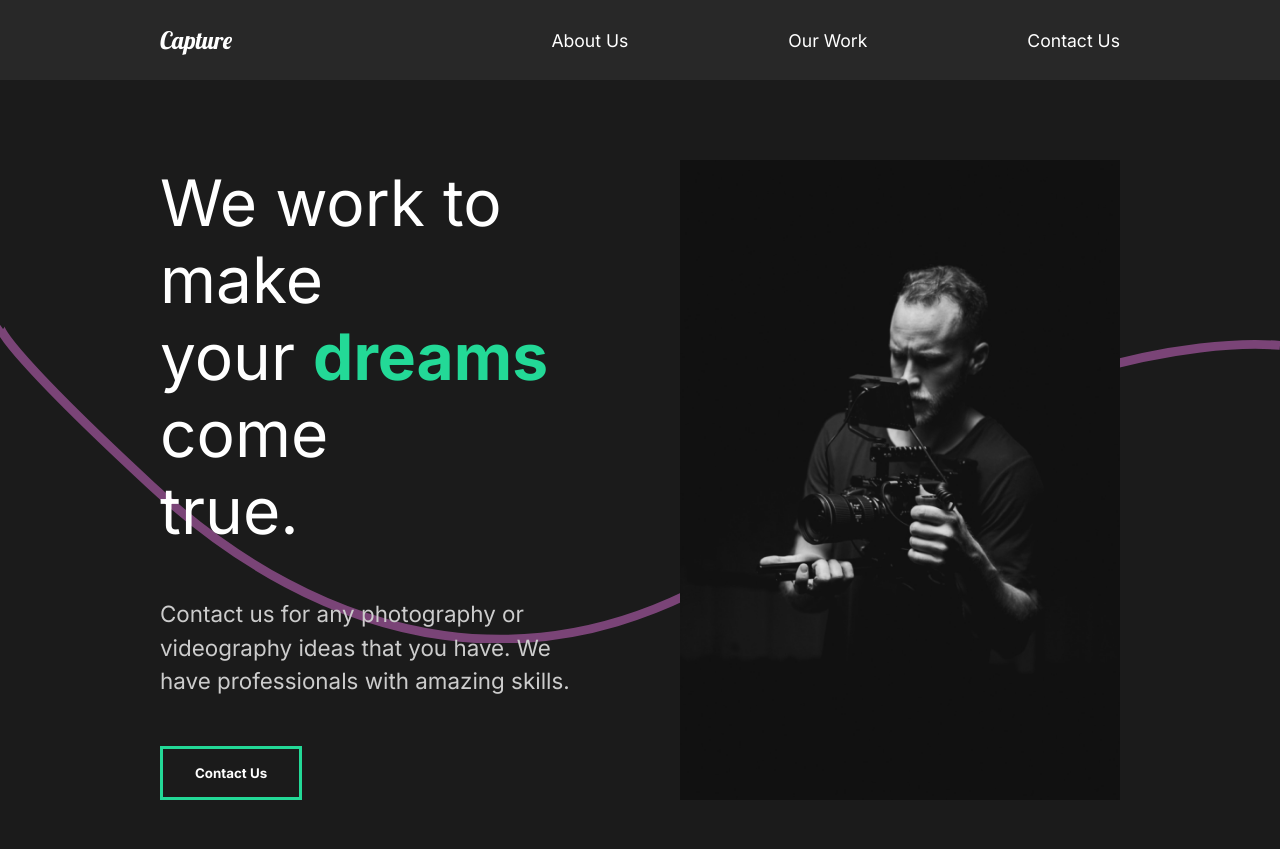
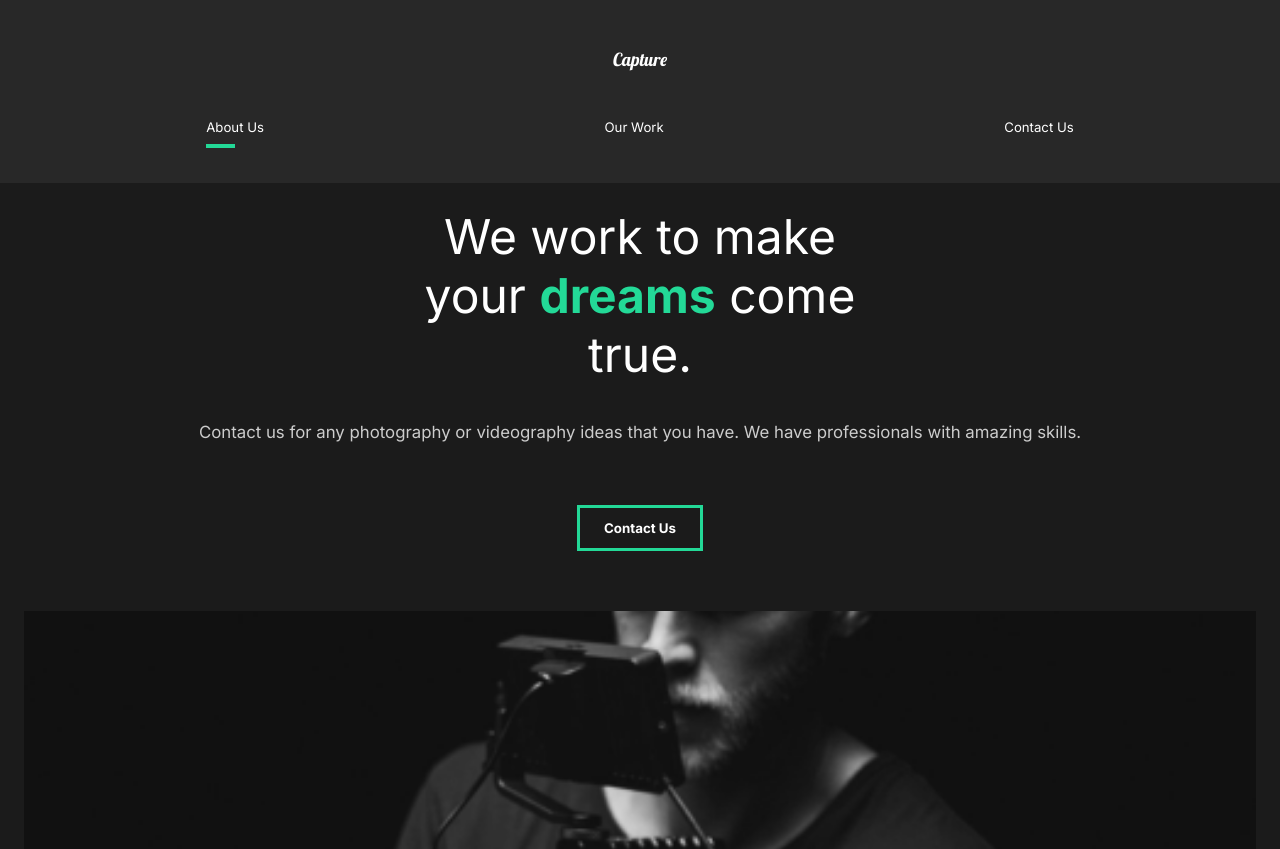
Before and after one commit to AaronClaes/portfolio-site-example, a React (Create React App) app: page / in a window 1280 px wide. Shown: the top 849 px of the page. Built offline with nearby package versions, Linux system fonts and the light colour scheme.

Commit message:
animated active navbar

```diff
--- a/src/components/GlobalStyle.js
+++ b/src/components/GlobalStyle.js
@@ -6,6 +6,13 @@
     padding: 0;
     box-sizing: border-box
 }
+
+html {
+    @media (max-width: 1700px) {
+        font-size: 75%;
+    }
+}
+
 body{
     background: #1b1b1b;
     font-family: 'Inter', sans-serif;
--- a/src/components/Nav.js
+++ b/src/components/Nav.js
@@ -1,8 +1,11 @@
 import React from "react";
 import styled from "styled-components";
 import { Link } from "react-router-dom";
+import { motion } from "framer-motion";
+import { useLocation } from "react-router-dom";
 
 const Nav = () => {
+  const { pathname } = useLocation();
   return (
     <StyledNav>
       <h1>
@@ -13,12 +16,27 @@
       <ul>
         <li>
           <Link to="/">About Us</Link>
+          <Line
+            transition={{ duration: 0.75 }}
+            initial={{ width: "0%" }}
+            animate={{ width: pathname === "/" ? "50%" : "0%" }}
+          />
         </li>
         <li>
           <Link to="/work">Our Work</Link>
+          <Line
+            transition={{ duration: 0.75 }}
+            initial={{ width: "0%" }}
+            animate={{ width: pathname === "/work" ? "50%" : "0%" }}
+          />
         </li>
         <li>
           <Link to="/contact">Contact Us</Link>
+          <Line
+            transition={{ duration: 0.75 }}
+            initial={{ width: "0%" }}
+            animate={{ width: pathname === "/contact" ? "50%" : "0%" }}
+          />
         </li>
       </ul>
     </StyledNav>
@@ -53,6 +71,36 @@
     padding-left: 10rem;
     position: relative;
   }
+
+  @media (max-width: 1300px) {
+    flex-direction: column;
+    padding: 2rem 1rem;
+    #logo {
+      display: inline-block;
+      margin: 2rem;
+    }
+    ul {
+      padding: 2rem;
+      justify-content: space-around;
+      width: 100%;
+    }
+    li {
+      padding: 0;
+    }
+  }
+`;
+
+const Line = styled(motion.div)`
+  height: 0.3rem;
+  background: #23d997;
+  width: 0%;
+  position: absolute;
+  bottom: -80%;
+  left: 60%;
+
+  @media (max-width: 1300px) {
+    left: 0%;
+  }
 `;
 
 export default Nav;
--- a/src/components/ServicesSection.js
+++ b/src/components/ServicesSection.js
@@ -76,6 +76,10 @@
 const Cards = styled.div`
   display: flex;
   flex-wrap: wrap;
+
+  @media (max-width: 1300px) {
+    justify-content: center;
+  }
 `;
 const Card = styled.div`
   flex-basis: 20rem;
--- a/src/pages/ContactUs.js
+++ b/src/pages/ContactUs.js
@@ -48,10 +48,18 @@
   padding: 5rem 10rem;
   color: #353535;
   min-height: 90vh;
+  @media (max-width: 1500px) {
+    padding: 2rem;
+    font-size: 1rem;
+  }
 `;
 const Title = styled.div`
   margin-bottom: 4rem;
   color: black;
+
+  @media (max-width: 1500px) {
+    margin-top: 5rem;
+  }
 `;
 const Hide = styled.div`
   overflow: hidden;
--- a/src/pages/MovieDetail.js
+++ b/src/pages/MovieDetail.js
@@ -77,6 +77,10 @@
   margin: 5rem 10rem;
   align-items: center;
   justify-content: space-around;
+  @media (max-width: 1500px) {
+    display: block;
+    margin: 2rem 2rem;
+  }
 `;
 
 const AwardStyle = styled.div`
--- a/src/pages/OurWork.js
+++ b/src/pages/OurWork.js
@@ -72,6 +72,9 @@
   min-height: 100vh;
   overflow: hidden;
   padding: 5rem 10rem;
+  @media (max-width: 1300px) {
+    padding: 2rem 2rem;
+  }
   h2 {
     padding: 1rem 0rem;
   }
--- a/src/styles.js
+++ b/src/styles.js
@@ -9,6 +9,11 @@
   justify-content: space-between;
   padding: 5rem 10rem;
   color: white;
+  @media (max-width: 1300px) {
+    display: block;
+    padding: 2rem 2rem;
+    text-align: center;
+  }
 `;
 export const Description = styled.div`
   flex: 1;
@@ -16,6 +21,13 @@
   z-index: 2;
   h2 {
     font-weight: lighter;
+  }
+
+  @media (max-width: 1300px) {
+    padding: 0;
+    button {
+      margin: 2rem 0rem 5rem 0rem;
+    }
   }
 `;
 export const Image = styled.div`
```
